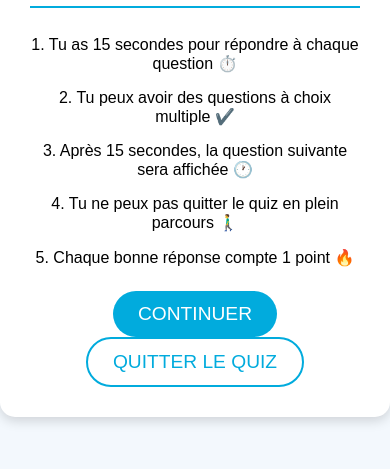
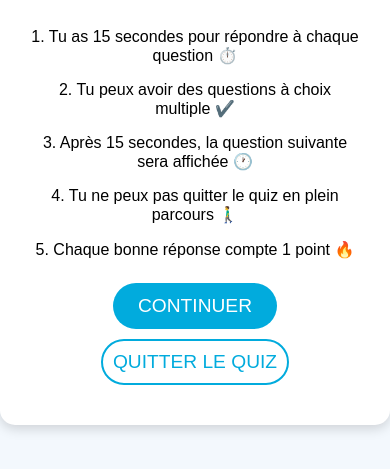
Before and after one commit to kech-creation/Quiz, a plain HTML site: page index.html in a window 390 px wide. Both pictures are taken after a click on the button "COMMENCER LE QUIZ". Shown: the part 281-750 px from the top of the page. Drawn offline with nearby package versions, Linux system fonts and the light colour scheme.

Commit message:
Update styles.css

```diff
--- a/styles.css
+++ b/styles.css
@@ -291,4 +291,8 @@ body {
       margin: 10px;
       font-size: 18px;
     }
+       #quit-button {
+     padding: 10px;
+     margin: 10px;
+      }
   }
```
